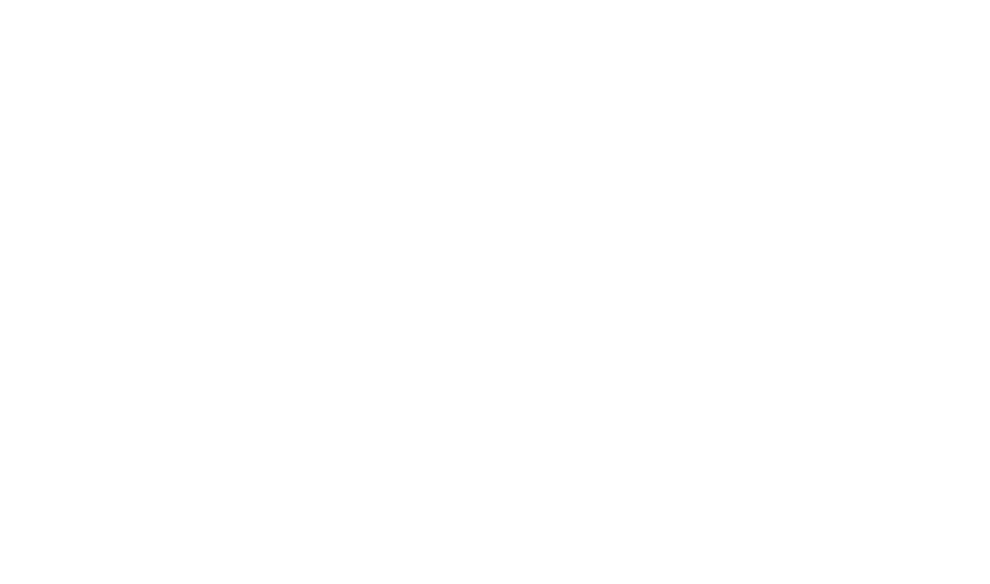
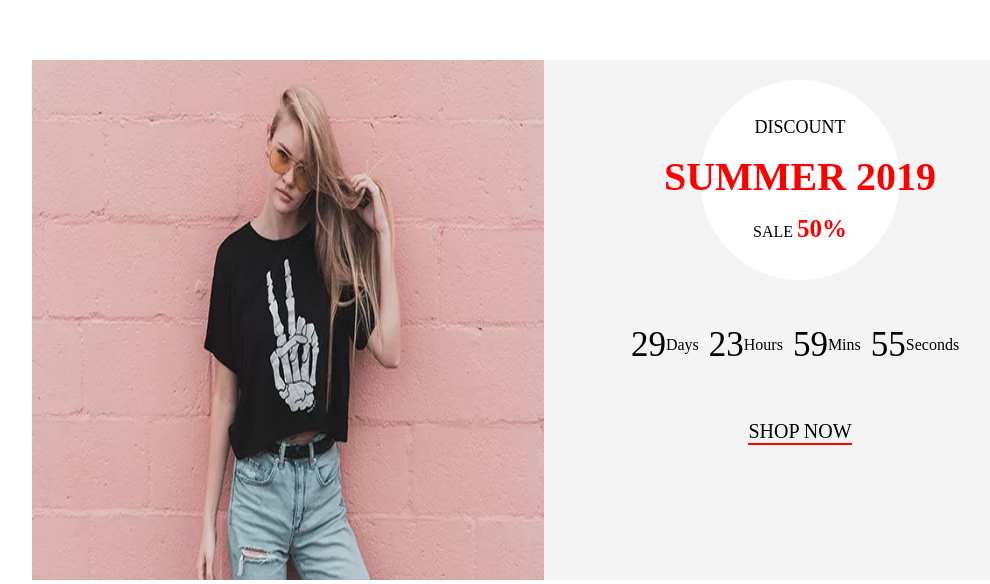
Before and after one commit to mehebbetbabayeva/e-commerce, a React (Create React App) app: page /login in a window 1280 px wide. Shown: the part 1738-2322 px from the top of the page, without its empty margins (96-1086 px from the left). Before the commit the page ends 1798 px from the top, so only its background shows below. Built offline with nearby package versions, Linux system fonts and the light colour scheme; no server answers.

Commit message:
finish countdown

```diff
--- a/src/App.js
+++ b/src/App.js
@@ -10,6 +10,7 @@ import MobileMenu from "./pages/MobileMenu";
 import Products from "./pages/Products";
 import Carusel from "./pages/Carusel";
 import Trend from "./pages/Trend";
+import Countdownn from "./pages/Countdownn";
 function App() {
   return (
     <>
@@ -26,6 +27,7 @@ function App() {
     <Products/>
     <Carusel/>
     <Trend />
+    <Countdownn/>
     </>
   );
 }
--- /dev/null
+++ b/src/pages/CountdownTimer.js
@@ -0,0 +1,58 @@
+import { width } from '@mui/system';
+import React from 'react';
+import DateTimeDisplay from './DateTimeDisplay';
+import { useCountdown } from './useCountdown';
+
+const ExpiredNotice = () => {
+  return (
+    <div className="expired-notice">
+      <span>Expired!!!</span>
+      <p>Please select a future date and time.</p>
+    </div>
+  );
+};
+const style={
+   display:"flex",
+   width:"100%",
+   justifyContent:"space-between",
+   alignItems:"center",
+   height:"50px",
+   marginTop:"40px",
+   fontSize:"20px"
+}
+
+
+const ShowCounter = ({ days, hours, minutes, seconds }) => {
+  return (
+    <div className="show-counter" style={style}>
+
+        <DateTimeDisplay value={days} type={'Days'} isDanger={days <= 3} />
+
+        <DateTimeDisplay value={hours} type={'Hours'} isDanger={false} />
+
+        <DateTimeDisplay value={minutes} type={'Mins'} isDanger={false} />
+
+        <DateTimeDisplay value={seconds} type={'Seconds'} isDanger={false} />
+
+    </div>
+  )
+}
+
+const CountdownTimer = ({ targetDate }) => {
+  const [days, hours, minutes, seconds] = useCountdown(targetDate);
+
+  if (days + hours + minutes + seconds <= 0) {
+    return <ExpiredNotice />;
+  } else {
+    return (
+      <ShowCounter
+        days={days}
+        hours={hours}
+        minutes={minutes}
+        seconds={seconds}
+      />
+    );
+  }
+};
+
+export default CountdownTimer;
--- /dev/null
+++ b/src/pages/Countdownn.jsx
@@ -0,0 +1,40 @@
+import React from 'react';
+import countimg from "../assets/img/discount.jpg.webp";
+import CountdownTimer from './CountdownTimer';
+
+
+
+
+const Countdownn = () => {
+  const THREE_DAYS_IN_MS = 30 * 24 * 60 * 60 * 1000;
+  const NOW_IN_MS = new Date().getTime();
+
+  const dateTimeAfterThreeDays = NOW_IN_MS + THREE_DAYS_IN_MS;
+
+  return (
+    <section id='countdown'>
+        <div className="container">
+            <div className="countdown-content">
+                <div className="countdown-img">
+                    <img src={countimg} alt="img" />
+                </div>
+                <div className="countdown-count">
+                    <div className="countdown-title">
+                        <div className="title">
+                        <h1>discount</h1>
+                        <h3>summer 2019</h3>
+                        <p>sale <span>50%</span></p>
+                        </div>
+                    </div>
+                    <div className="countdown">
+                    <CountdownTimer targetDate={dateTimeAfterThreeDays} />
+                    </div>
+                    <a href="">shop now</a>
+                </div>
+            </div>
+        </div>
+    </section>
+  )
+}
+
+export default Countdownn;
--- /dev/null
+++ b/src/pages/DateTimeDisplay.js
@@ -0,0 +1,17 @@
+import React from 'react';
+
+const DateTimeDisplay = ({ value, type, isDanger }) => {
+    const style={
+        display:"flex",
+        alignItems:"center",
+        marginRight:"10px"
+    }
+  return (
+    <div className={isDanger ? 'countdown danger' : 'countdown'} style={style}>
+      <p style={{fontSize:"35px"}}>{value}</p>
+      <span style={{fontSize:"16px"}}>{type}</span>
+    </div>
+  );
+};
+
+export default DateTimeDisplay;
--- /dev/null
+++ b/src/pages/useCountdown.js
@@ -0,0 +1,33 @@
+import { useEffect, useState } from 'react';
+
+const useCountdown = (targetDate) => {
+  const countDownDate = new Date(targetDate).getTime();
+
+  const [countDown, setCountDown] = useState(
+    countDownDate - new Date().getTime()
+  );
+
+  useEffect(() => {
+    const interval = setInterval(() => {
+      setCountDown(countDownDate - new Date().getTime());
+    }, 1000);
+
+    return () => clearInterval(interval);
+  }, [countDownDate]);
+
+  return getReturnValues(countDown);
+};
+
+const getReturnValues = (countDown) => {
+  // calculate time left
+  const days = Math.floor(countDown / (1000 * 60 * 60 * 24));
+  const hours = Math.floor(
+    (countDown % (1000 * 60 * 60 * 24)) / (1000 * 60 * 60)
+  );
+  const minutes = Math.floor((countDown % (1000 * 60 * 60)) / (1000 * 60));
+  const seconds = Math.floor((countDown % (1000 * 60)) / 1000);
+
+  return [days, hours, minutes, seconds];
+};
+
+export { useCountdown };
--- a/src/style/main.scss
+++ b/src/style/main.scss
@@ -8,3 +8,4 @@
 @import "./pages/products.scss";
 @import "./pages/carusel.scss";
 @import "./pages/trend.scss";
+@import "./pages/countdown.scss";
--- /dev/null
+++ b/src/style/pages/countdown.scss
@@ -0,0 +1,85 @@
+#countdown{
+    height: 65vh;
+    .container{
+        .countdown-content{
+            height: 65vh;
+            display: flex;
+            .countdown-img{
+                width: 50%;
+                img{
+                    height: 100%;
+                    width: 100%;
+                }
+            }
+            .countdown-count{
+                display: flex;
+                flex-direction: column;
+                align-items: center;
+                width: 50%;
+                background-color: #F4F4F4;
+                position: relative;
+                .countdown-title{
+
+                    background-color: white;
+                    width: 200px;
+                    height: 200px;
+                    border-radius: 50%;
+                    margin-top: 20px;
+                    display: flex;
+                    flex-direction: column;
+                    align-items: center;
+                    justify-content: center;
+                    text-transform: uppercase;
+                    .title{
+                        text-align: center;
+                        position: absolute;
+                    h1{
+                        font-size:18px;
+                        font-weight: 100;
+                    }
+                    h3{
+                        text-align: center;
+                        width: 100%;
+
+                        color: red;
+                        margin: 15px 0;
+                        font-size: 40px;
+
+                    }
+                    span{
+                        font-size: 25px;
+                        font-weight: bold;
+                        color: red;
+                    }
+                    }
+                }
+            }
+            a{
+                margin: 50px 0;
+                text-transform: uppercase;
+                color: black;
+                font-size: 20px;
+                border-bottom: 2px solid red;
+            }
+        }
+    }
+}
+
+@media screen and (min-width:320px) and (max-width:768px){
+    #countdown{
+        height: auto;
+        .container{
+            max-width: 100%;
+            .countdown-content{
+                height: auto;
+                flex-direction: column;
+                .countdown-img{
+                    width: 100%;
+                }
+                .countdown-count{
+                    width: 100%;
+                }
+            }
+        }
+    }
+}
```
Also changed, not shown: src/pages/ExpiredNotice.jsx (added, +20 -0 lines), src/assets/img/discount.jpg.webp (added), 1 other file (tests, documents, lock files or other folders).
